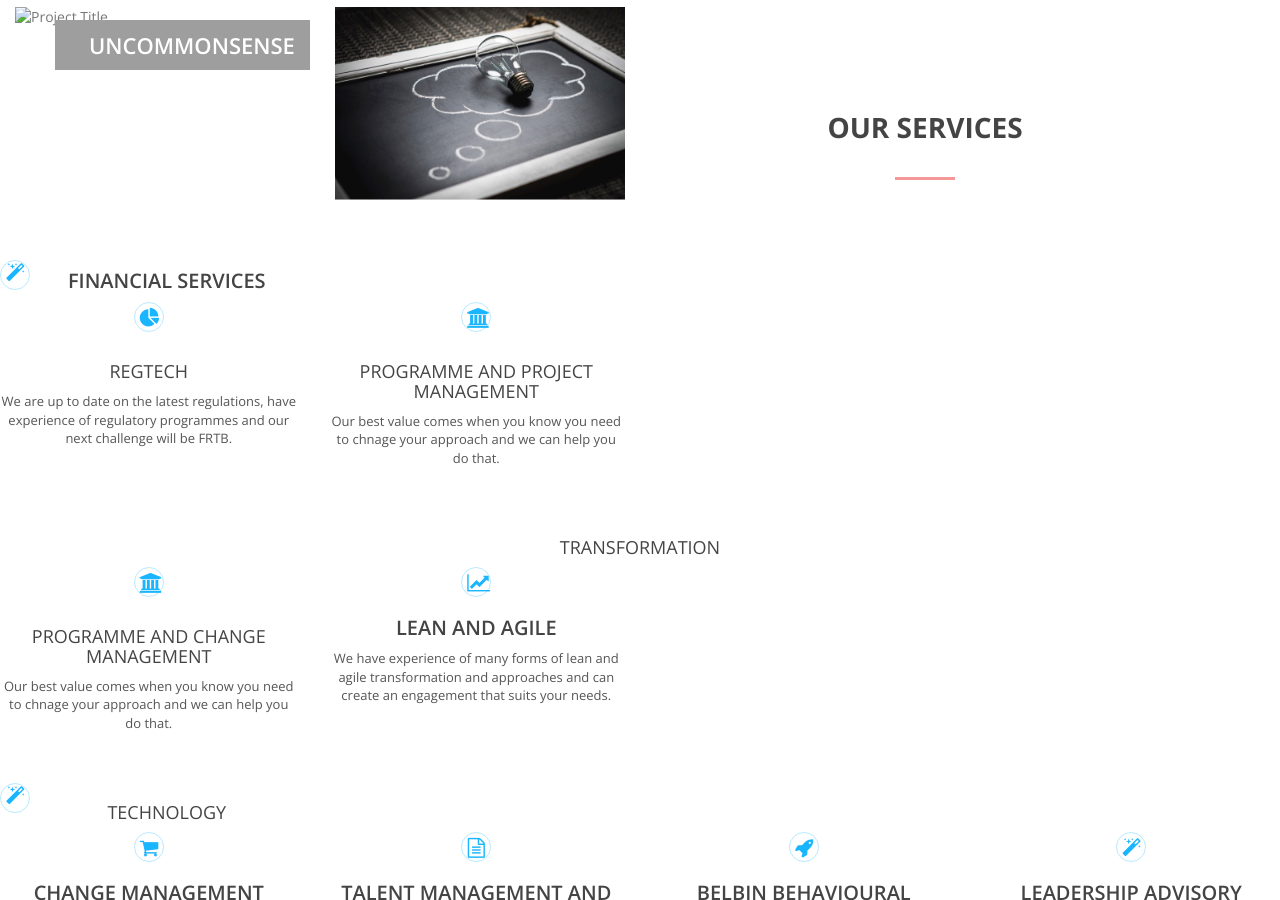
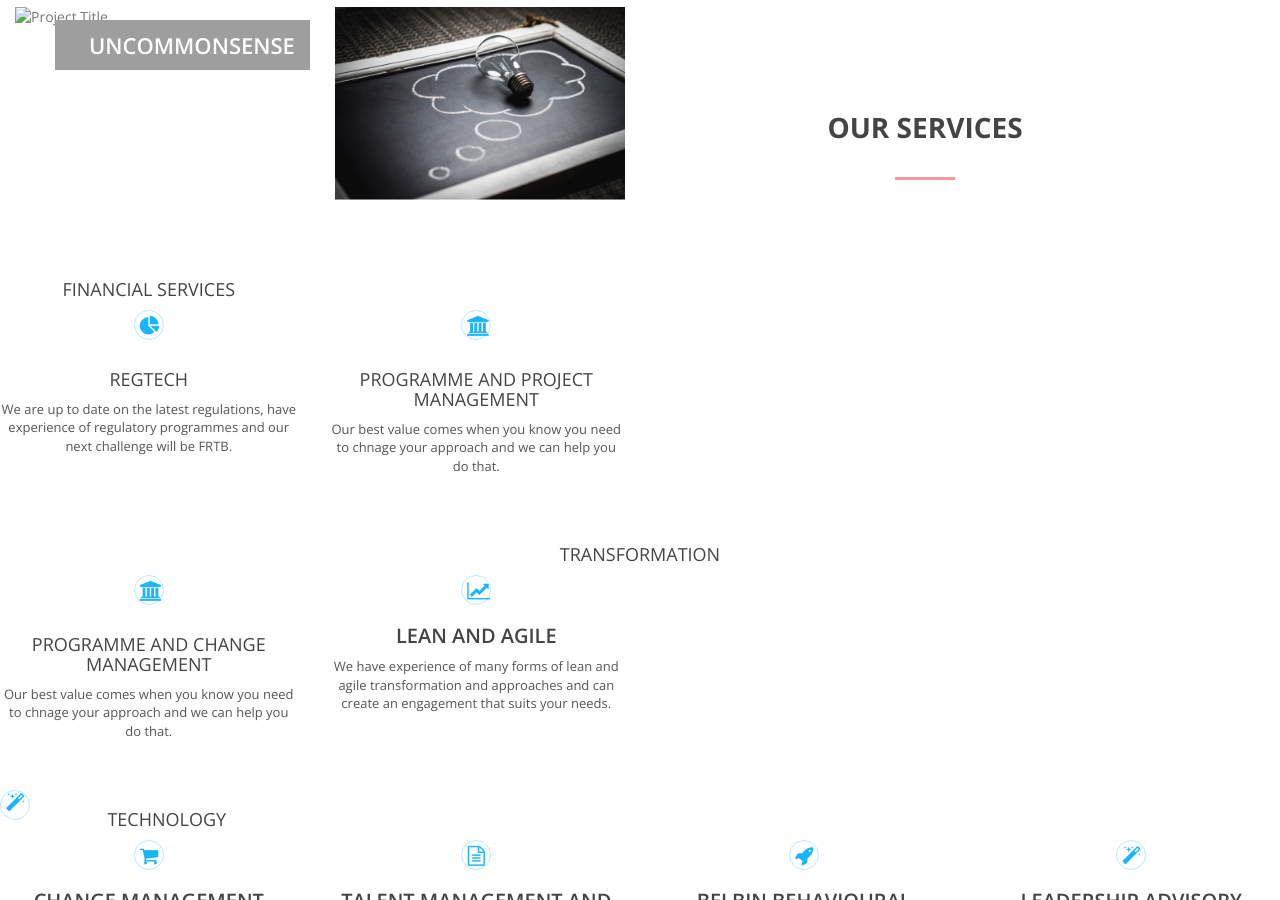
Before and after one commit to ImpactfulConsulting/ImpactfulConsulting.github.io, a Jekyll site: the page index.html, which Jekyll copies as it is, in a window 1280 px wide and 900 px high, scrolled down 1959 px. Built offline with Jekyll 4.4.1, drawn with Linux system fonts in a browser that asks for light colours; nearby versions of some CDN libraries; grey boxes are pictures that could not be loaded.

Commit message:
Update index.html

```diff
--- a/index.html
+++ b/index.html
@@ -149,8 +149,8 @@
 		</div>
 	</div>
 	<div class="row wow fadeInDown" data-wow-delay="200ms">
-		<div class="col-md-3 col-sm-6 service"> <i class="fa fa-magic fa-lg fa-pull-left"></i>
-            	<h4><span class="color">Financial</span> Services</h4>
+		<div class="col-md-3 col-sm-6 service">
+            	<h3><span class="color">Financial</span> Services</h3>
 	  	</div>
 	</div>
 	<div class="row wow fadeInDown" data-wow-delay="200ms">
```
